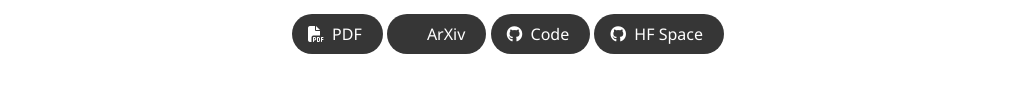
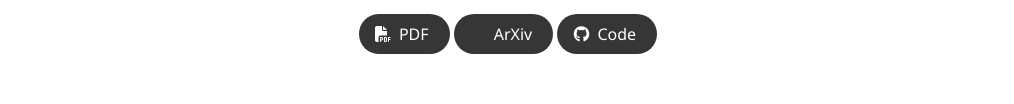
Before and after one commit to canqin001/UniControl-Page, a plain HTML site: page index.html in a window 1280 px wide. Shown: the part 608-712 px from the top of the page, without its empty margins (132-1146 px from the left). Drawn offline with nearby package versions, Linux system fonts and the light colour scheme; some icons are missing; a web font is replaced by a local one.

Commit message:
Update index.html

```diff
--- a/index.html
+++ b/index.html
@@ -156,17 +156,6 @@
                     <span>Code</span>
                   </a>
                 </span>
-              <span class="link-block">
-                  <a href="https://huggingface.co/spaces/Robert001/UniControl-Demo"
-                    class="external-link button is-normal is-rounded is-dark">
-                    <span class="icon">
-                      <i class="fab fa-github"></i>
-                    </span>
-                    <span>HF Space</span>
-                  </a>
-                </span>
-              </div>
-
             </div>
           </div>
         </div>
@@ -182,7 +171,7 @@
            <h2 class="title is-3" align='center'>Gradio Demo Video</h2>
           <p align="center">
            <video controls width="900">
-             <source src="figs/gradio_video.mp4" type="video/mp4">
+             <source src="figs/UniControl-Demo-All.mp4" type="video/mp4">
            </video>
           </p>
         </div>
@@ -191,7 +180,7 @@
 </section>
 
 
-  <section class="hero teaser">
+  <section class="hero teaser" id="Approach">
     <div class="container is-max-desktop">
       <div class="hero-body">
         <div align='center'>
```
